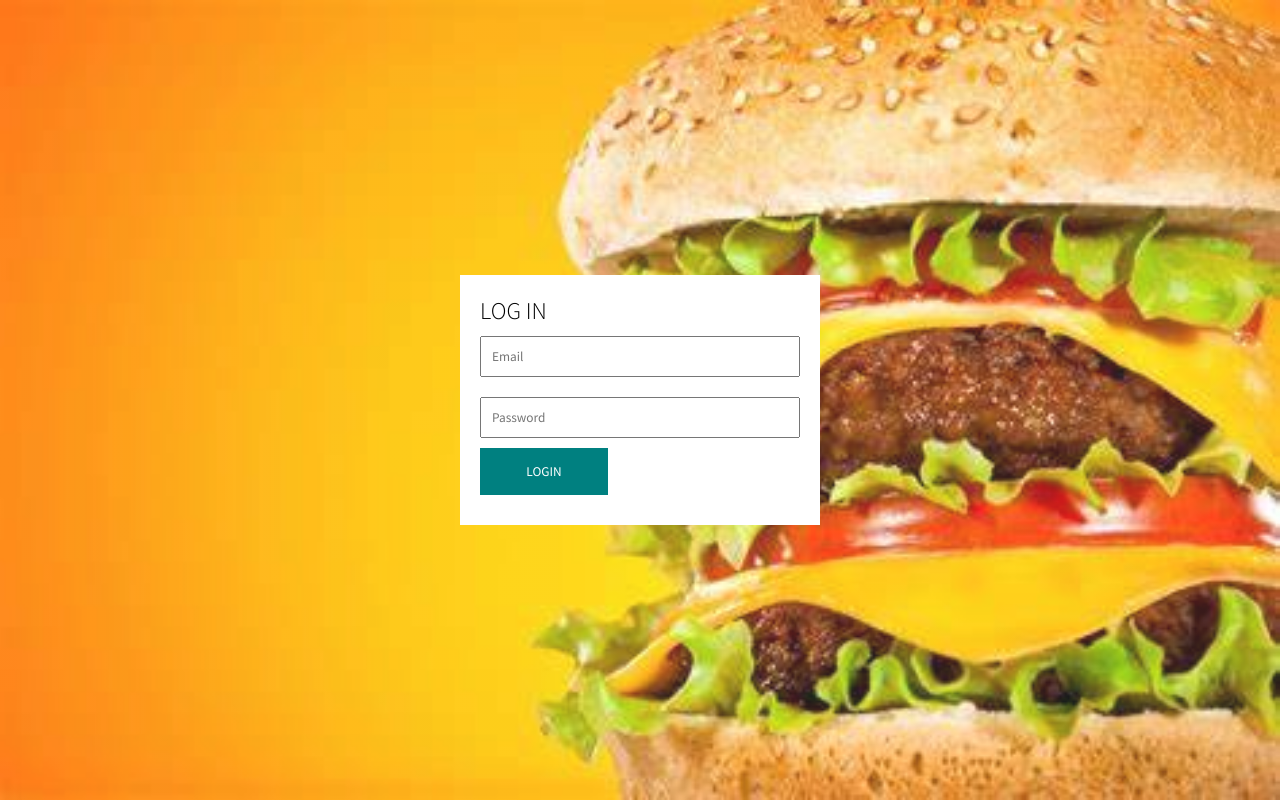
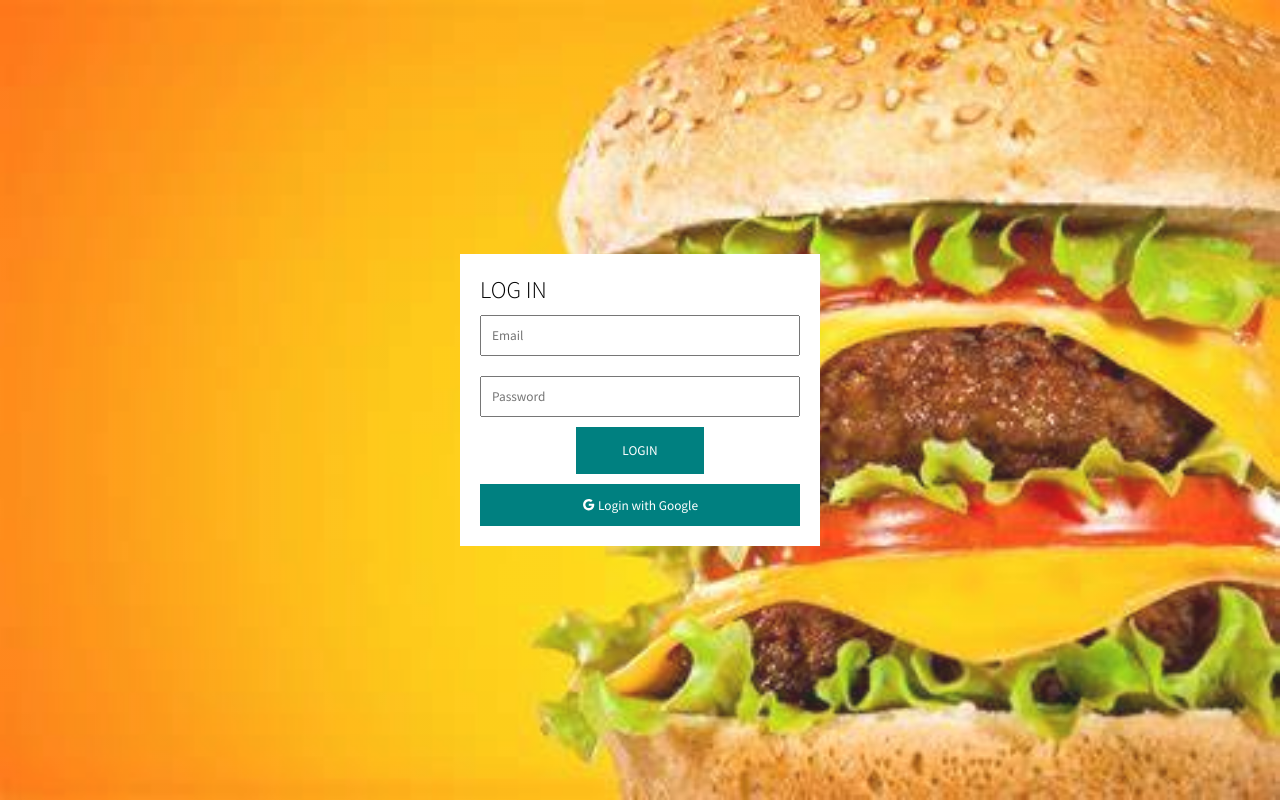
Before and after one commit to pajascript/inventory-frontend, a React (Create React App) app: page / in a window 1280 px wide. Built offline with nearby package versions, Linux system fonts and the light colour scheme; no server answers.

Commit message:
added sign in with google

```diff
--- a/package.json
+++ b/package.json
@@ -3,6 +3,7 @@
   "version": "0.1.0",
   "private": true,
   "dependencies": {
+    "@ant-design/icons": "^4.8.0",
     "@material-ui/core": "^4.11.4",
     "@material-ui/data-grid": "^4.0.0-alpha.29",
     "@material-ui/icons": "^4.11.2",
--- a/src/components/topbar/Topbar.jsx
+++ b/src/components/topbar/Topbar.jsx
@@ -2,13 +2,15 @@ import React from "react";
 import "./topbar.css";
 import logo from "../../images/logo.jpg";
 import { useHistory } from "react-router-dom"
+import { signOut } from "firebase/auth";
+import { auth } from "../../firebase";
 
 const Topbar = () => {
 
   const history = useHistory();
 
   const handleClick = () => {
-    history.push("/")
+    signOut(auth).then(() => alert("Logged out successfully!"))
   }
 
   return (
--- a/src/pages/Login.jsx
+++ b/src/pages/Login.jsx
@@ -1,8 +1,9 @@
 import React, { useEffect, useState } from 'react'
 import { useHistory } from 'react-router-dom';
 import { Container, Wrapper, Title, Form, Input, Button } from './LoginElements';
-import { signInWithEmailAndPassword } from 'firebase/auth'
+import { GoogleAuthProvider, signInWithEmailAndPassword, signInWithPopup } from 'firebase/auth'
 import { auth } from '../firebase'
+import { GoogleOutlined } from '@ant-design/icons'
 
 const Login = () => {
 
@@ -13,7 +14,7 @@ const Login = () => {
     const handleLogin = async (e) => {
         try {
             e.preventDefault();
-            const user = await signInWithEmailAndPassword(auth, email, password)
+            await signInWithEmailAndPassword(auth, email, password)
             alert("Logged in successfully")
             history.push('/')
         } catch (err) {
@@ -26,6 +27,16 @@ const Login = () => {
         }
     };
 
+    const handleGoogleClick = async (e) => {
+        try {
+            e.preventDefault();
+            const provider = new GoogleAuthProvider()
+            await signInWithPopup(auth, provider)
+        } catch (err) {
+            alert(err.message)
+        }
+    }
+
     return (
         <Container>
             <Wrapper>
@@ -33,8 +44,12 @@ const Login = () => {
                 <Form onSubmit={handleLogin} >
                     <Input placeholder="Email" type="email" onChange={(e) => setEmail(e.target.value)} required />
                     <Input placeholder="Password" type="password" onChange={(e) => setPassword(e.target.value)} required />
-                    <Button>LOGIN</Button>
+                    <div style={{display: 'flex', gap: '10px', cursor: 'pointer', textDecoration: 'underlined', alignItems: 'center', justifyContent: 'space-around'}} >
+                        <Button type='submit' >LOGIN</Button>
+
+                    </div>
                 </Form>
+                <button onClick={handleGoogleClick} style={{cursor: 'pointer', padding: '0.8rem', background: 'teal', color: '#fff', border: 'none', width: '100%'}} ><GoogleOutlined /> Login with Google</button>
             </Wrapper>
         </Container>
     )
```
Also changed, not shown: 1 other file (tests, documents, lock files or other folders).
